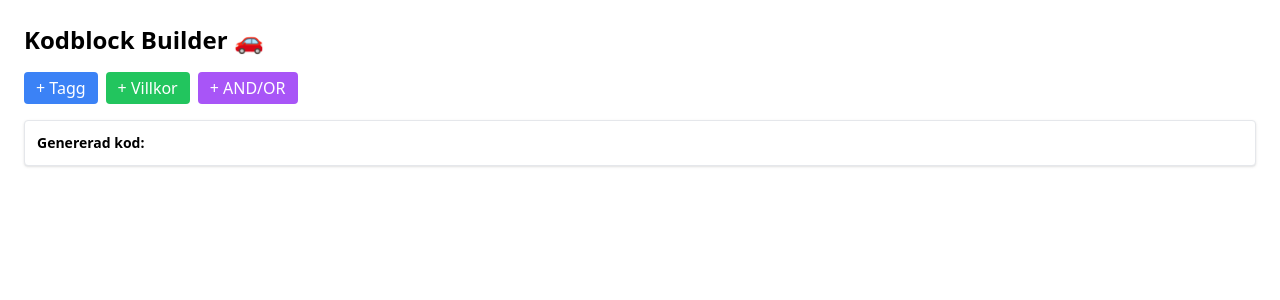
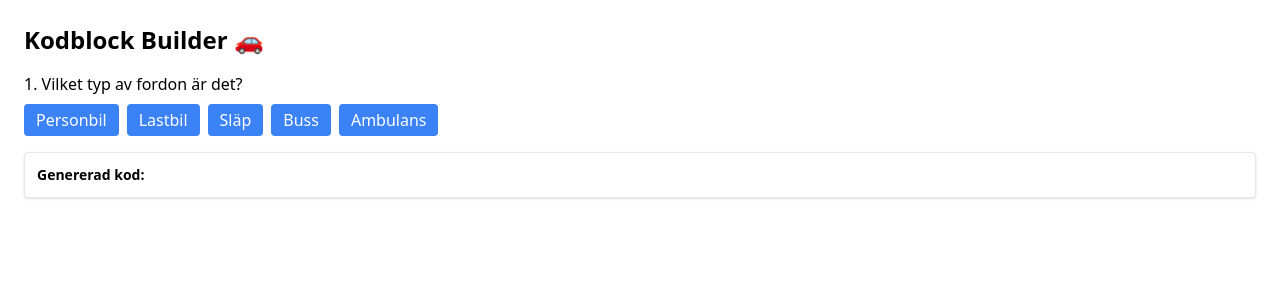
Before and after one commit to Carl1999-P/VTR-kod, a React (Vite) app: page / in a window 1280 px wide. Shown: the top 300 px of the page. Built offline with nearby package versions, Linux system fonts and the light colour scheme.

Commit message:
Update App.jsx

```diff
--- a/App.jsx
+++ b/App.jsx
@@ -1,96 +1,106 @@
 import { useState } from 'react';
 
 export default function App() {
-  const [blocks, setBlocks] = useState([]);
+  const [step, setStep] = useState(0);
+  const [answers, setAnswers] = useState({});
 
-  const addBlock = (type) => {
-    const id = Date.now();
-    if (type === 'tag') {
-      setBlocks([...blocks, { id, type: 'tag', value: '' }]);
-    } else if (type === 'field') {
-      setBlocks([...blocks, { id, type: 'field', field: '', operator: '=', value: '' }]);
-    } else if (type === 'logic') {
-      setBlocks([...blocks, { id, type: 'logic', value: 'and' }]);
-    }
+  const vehicleTypes = ['Personbil', 'Lastbil', 'Släp', 'Buss', 'Ambulans'];
+  const drivmedel = ['BENSIN', 'DIESEL', 'EL', 'HYBRID'];
+  const karosser = ['Husvagn', 'Flak', 'Skåp', 'Container'];
+  const ytanv = ['GODS', 'TAXI', 'UR', 'TRAFIKSKOL', 'AMBULANS'];
+
+  const handleSelect = (field, value) => {
+    setAnswers({ ...answers, [field]: value });
+    setStep(step + 1);
   };
 
-  const updateBlock = (id, key, val) => {
-    setBlocks(blocks.map(b => b.id === id ? { ...b, [key]: val } : b));
+  const handleInput = (field, value) => {
+    setAnswers({ ...answers, [field]: value });
   };
 
   const generateCode = () => {
-    return blocks.map(b => {
-      if (b.type === 'tag') return `#${b.value}#`;
-      if (b.type === 'field') return `${b.field} ${b.operator} ${b.value}`;
-      if (b.type === 'logic') return b.value;
-      return '';
-    }).join(' ');
+    let code = [];
+    if (answers.typ) code.push(`#${answers.typ}#`);
+    if (answers.trafik === 'Ja') code.push(`#I trafik#`);
+    if (answers.trafik === 'Nej') code.push(`#Avställd#`);
+    if (answers.drivmedel) code.push(`DRIVMEDEL in('${answers.drivmedel}')`);
+    if (answers.ytanv) code.push(`YTRANVSATT in('${answers.ytanv}')`);
+    if (answers.kaross) code.push(`KAROSSNY in('${answers.kaross}')`);
+    if (answers.regnr) code.push(`REGNR in('${answers.regnr}')`);
+    return code.join(' and ');
   };
 
   return (
     <div className="p-6 space-y-4">
       <h1 className="text-2xl font-bold">Kodblock Builder 🚗</h1>
 
-      <div className="flex gap-2">
-        <button onClick={() => addBlock('tag')} className="bg-blue-500 text-white px-3 py-1 rounded">+ Tagg</button>
-        <button onClick={() => addBlock('field')} className="bg-green-500 text-white px-3 py-1 rounded">+ Villkor</button>
-        <button onClick={() => addBlock('logic')} className="bg-purple-500 text-white px-3 py-1 rounded">+ AND/OR</button>
-      </div>
+      {step === 0 && (
+        <div>
+          <p>1. Vilket typ av fordon är det?</p>
+          <div className="flex flex-wrap gap-2 mt-2">
+            {vehicleTypes.map(v => (
+              <button
+                key={v}
+                className="bg-blue-500 text-white px-3 py-1 rounded"
+                onClick={() => handleSelect('typ', v)}
+              >
+                {v}
+              </button>
+            ))}
+          </div>
+        </div>
+      )}
 
-      {blocks.map((block) => (
-        <div key={block.id} className="bg-gray-100 p-3 rounded flex gap-2 items-center">
-          {block.type === 'tag' && (
-            <>
-              <span>#</span>
-              <input
-                value={block.value}
-                onChange={(e) => updateBlock(block.id, 'value', e.target.value)}
-                placeholder="t.ex. Personbil"
-                className="border px-2 py-1"
-              />
-              <span>#</span>
-            </>
-          )}
-          {block.type === 'field' && (
-            <>
-              <input
-                value={block.field}
-                onChange={(e) => updateBlock(block.id, 'field', e.target.value)}
-                placeholder="Fält"
-                className="border px-2 py-1"
-              />
-              <select
-                value={block.operator}
-                onChange={(e) => updateBlock(block.id, 'operator', e.target.value)}
-                className="border px-2 py-1"
-              >
-                <option value="=">=</option>
-                <option value="!=">!=</option>
-                <option value="<">&lt;</option>
-                <option value=">">&gt;</option>
-                <option value="in">in</option>
-                <option value="!in">!in</option>
-              </select>
-              <input
-                value={block.value}
-                onChange={(e) => updateBlock(block.id, 'value', e.target.value)}
-                placeholder="Värde"
-                className="border px-2 py-1"
-              />
-            </>
-          )}
-          {block.type === 'logic' && (
-            <select
-              value={block.value}
-              onChange={(e) => updateBlock(block.id, 'value', e.target.value)}
-              className="border px-2 py-1"
-            >
-              <option value="and">and</option>
-              <option value="or">or</option>
-            </select>
-          )}
+      {step === 1 && (
+        <div>
+          <p>2. Är fordonet i trafik?</p>
+          <div className="flex gap-2 mt-2">
+            <button onClick={() => handleSelect('trafik', 'Ja')} className="bg-green-500 text-white px-3 py-1 rounded">Ja</button>
+            <button onClick={() => handleSelect('trafik', 'Nej')} className="bg-red-500 text-white px-3 py-1 rounded">Nej</button>
+          </div>
         </div>
-      ))}
+      )}
+
+      {step === 2 && answers.typ !== 'Släp' && (
+        <div>
+          <p>3. Välj drivmedel</p>
+          <select className="border px-2 py-1" onChange={e => handleSelect('drivmedel', e.target.value)}>
+            <option value="">- Välj -</option>
+            {drivmedel.map(d => <option key={d} value={d}>{d}</option>)}
+          </select>
+        </div>
+      )}
+
+      {step === 2 && answers.typ === 'Släp' && (
+        <div>
+          <p>3. Välj karosstyp</p>
+          <select className="border px-2 py-1" onChange={e => handleSelect('kaross', e.target.value)}>
+            <option value="">- Välj -</option>
+            {karosser.map(k => <option key={k} value={k}>{k}</option>)}
+          </select>
+        </div>
+      )}
+
+      {step === 3 && (
+        <div>
+          <p>4. Välj yttre användning (valfritt)</p>
+          <select className="border px-2 py-1" onChange={e => handleSelect('ytanv', e.target.value)}>
+            <option value="">- Hoppa över -</option>
+            {ytanv.map(y => <option key={y} value={y}>{y}</option>)}
+          </select>
+        </div>
+      )}
+
+      {step >= 3 && (
+        <div>
+          <p>5. REGNR (valfritt):</p>
+          <input
+            placeholder="t.ex. ABC123"
+            className="border px-2 py-1"
+            onChange={(e) => handleInput('regnr', e.target.value)}
+          />
+        </div>
+      )}
 
       <div className="bg-white border mt-6 p-3 rounded shadow text-sm">
         <strong>Genererad kod:</strong><br />
```
